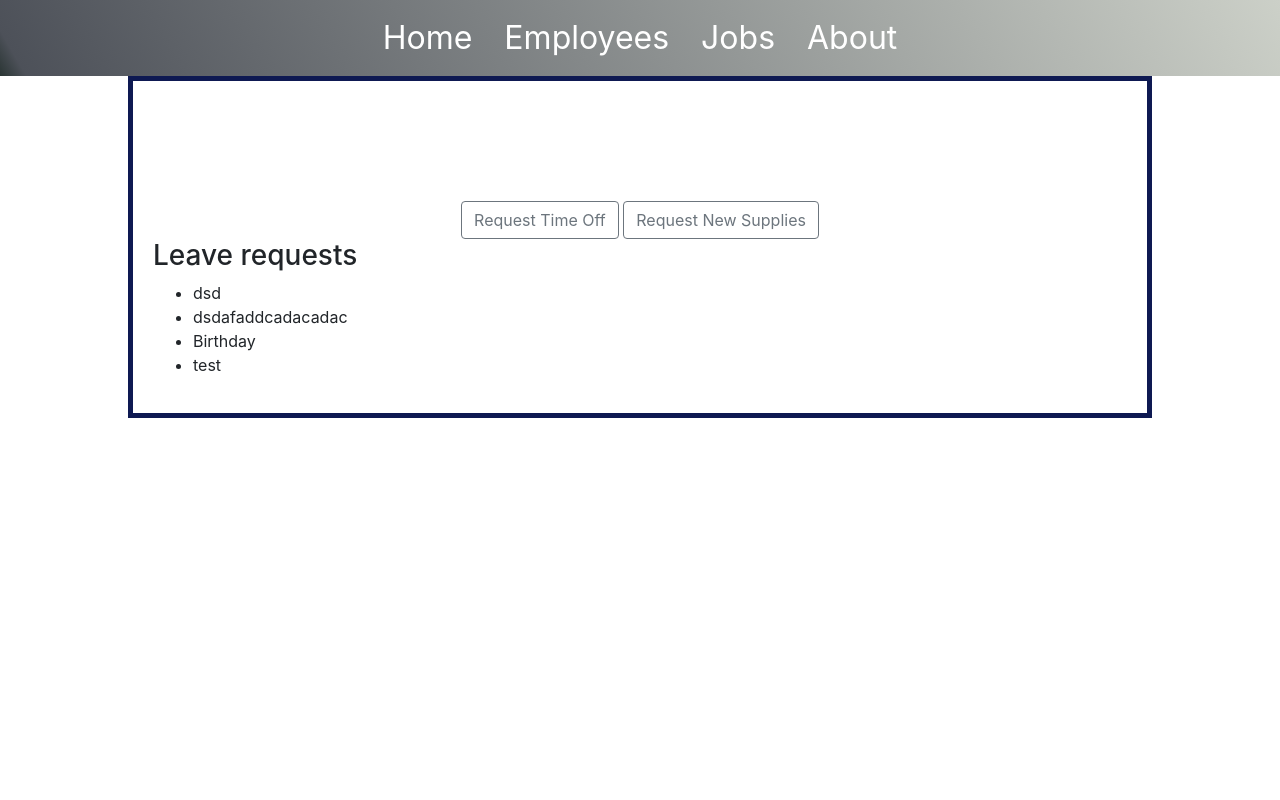
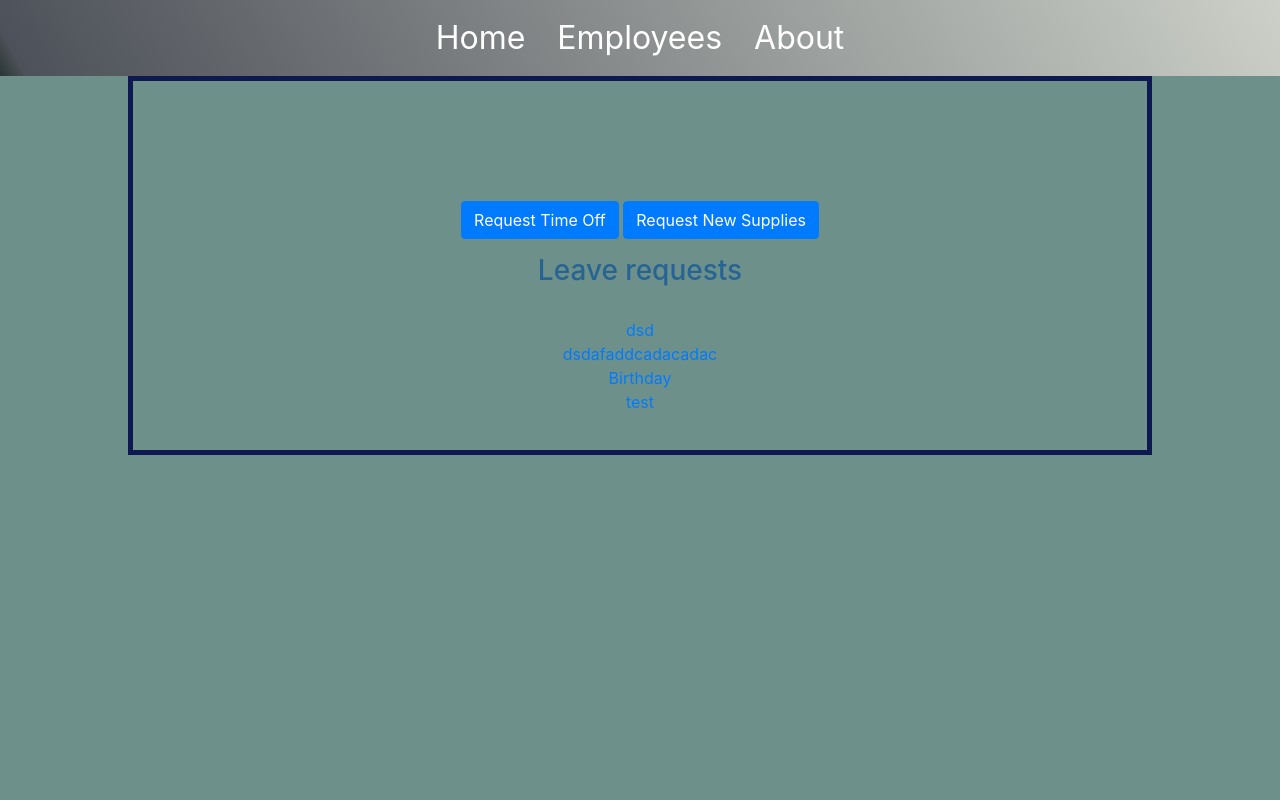
Before and after one commit to jmaurice22/Employee_Manager, a Django app: page /employee/employee_registration in a window 1280 px wide. Run offline with Django 3.2, Linux system fonts and the light colour scheme; data comes from the database, SQL or seed files in the repository; some libraries are stand-ins or nearby versions.

Commit message:
started form styling

```diff
--- a/employee_manager/static/css/home.css
+++ b/employee_manager/static/css/home.css
@@ -6,11 +6,8 @@ body {
 	margin: 0;
 	display: flex;
 	flex-direction: column;
-	/*! background-color: #1d4bd2b0; */
 	height: 100vh;
-	/*! margin-left: auto; */
-	/*! margin-right: auto; */
-	padding: ;
+	background-color: #96a396ab;
 }
 
 #hp_title {
@@ -84,3 +81,14 @@ section {
     margin-right: 30% ;
 
 }
+
+#leave-request-title {
+   margin-top: 15px;
+   color: #276393
+}
+
+#leave-list {
+    list-style: none;
+    margin-top:30px;
+    padding: 0;
+}
--- a/employee_manager/templates/employee_registration.html
+++ b/employee_manager/templates/employee_registration.html
@@ -18,16 +18,17 @@
     todo: leave comments
     todo: request time off -->
 <div align="center" class="container-md" style="margin-top:100px;">
-    <a class="btn btn-outline-secondary" href="employee/request_time_off">Request Time Off</a>
-    <a class="btn btn-outline-secondary" href="#">Request New Supplies</a>
+    <a class="btn btn-primary" href="employee/request_time_off">Request Time Off</a>
+    <a class="btn btn-primary" href="#">Request New Supplies</a>
 </div>
 <div>
-    <h3>Leave requests</h3>
+    <h3 id="leave-request-title" align="center">Leave requests</h3>
 </div>
-<div>
-    <ul>
+<div id="leave-list-container" align="center">
+    <ul id="leave-list">
     {%  for r in requests %}
-        <li>{{r.comments}}</li>
+        <!--todo: add links to show each request-->
+        <li><a href="#" >{{r.comments}}</a></li>
     {%  endfor    %}
     </ul>
 </div>
--- a/employee_manager/templates/home.html
+++ b/employee_manager/templates/home.html
@@ -9,24 +9,23 @@
     <link rel="stylesheet" href="https://stackpath.bootstrapcdn.com/bootstrap/4.5.0/css/bootstrap.min.css"
           integrity="sha384-9aIt2nRpC12Uk9gS9baDl411NQApFmC26EwAOH8WgZl5MYYxFfc+NcPb1dKGj7Sk" crossorigin="anonymous">
 
-        <link href=
-'https://ajax.googleapis.com/ajax/libs/jqueryui/1.12.1/themes/smoothness/jquery-ui.css'
+    <link href=
+                  'https://ajax.googleapis.com/ajax/libs/jqueryui/1.12.1/themes/smoothness/jquery-ui.css'
           rel='stylesheet'>
 
     <script src=
-"https://ajax.googleapis.com/ajax/libs/jquery/3.1.1/jquery.min.js" >
+                    "https://ajax.googleapis.com/ajax/libs/jquery/3.1.1/jquery.min.js">
     </script>
 
     <script src=
-"https://ajax.googleapis.com/ajax/libs/jqueryui/1.12.1/jquery-ui.min.js" >
+                    "https://ajax.googleapis.com/ajax/libs/jqueryui/1.12.1/jquery-ui.min.js">
     </script>
 </head>
-<body>
+<body style="background-color: #6d918a;">
     <nav>
         <ul id="links">
             <li class="nav-item"><a style="color:white; font-size: 2em;" class="nav-link" href="/home">Home</a></li>
             <li class="nav-item"><a style="color:white; font-size: 2em;" class="nav-link" href="/employee/employee_registration">Employees</a></li>
-            <li class="nav-item"><a class="nav-link" href="#contact" style="color:white; font-size: 2em;">Jobs</a></li>
             <li class="nav-item"><a class="nav-link" href="#about" style="color:white; font-size: 2em;">About</a></li>
         </ul>
     </nav>
--- a/employee_manager/templates/request_time_off.html
+++ b/employee_manager/templates/request_time_off.html
@@ -12,7 +12,7 @@
     <form id="sd" action="" enctype="multipart/form-data" method="POST">
         {% csrf_token %}
         {{ form|crispy }}
-        <input class="btn btn-outline-success" type="submit" name="submit" value="Submit">
+        <input class="btn btn-success" type="submit" name="submit" value="Submit">
     </form>
     <!--todo: show list of leave request -->
 
```
